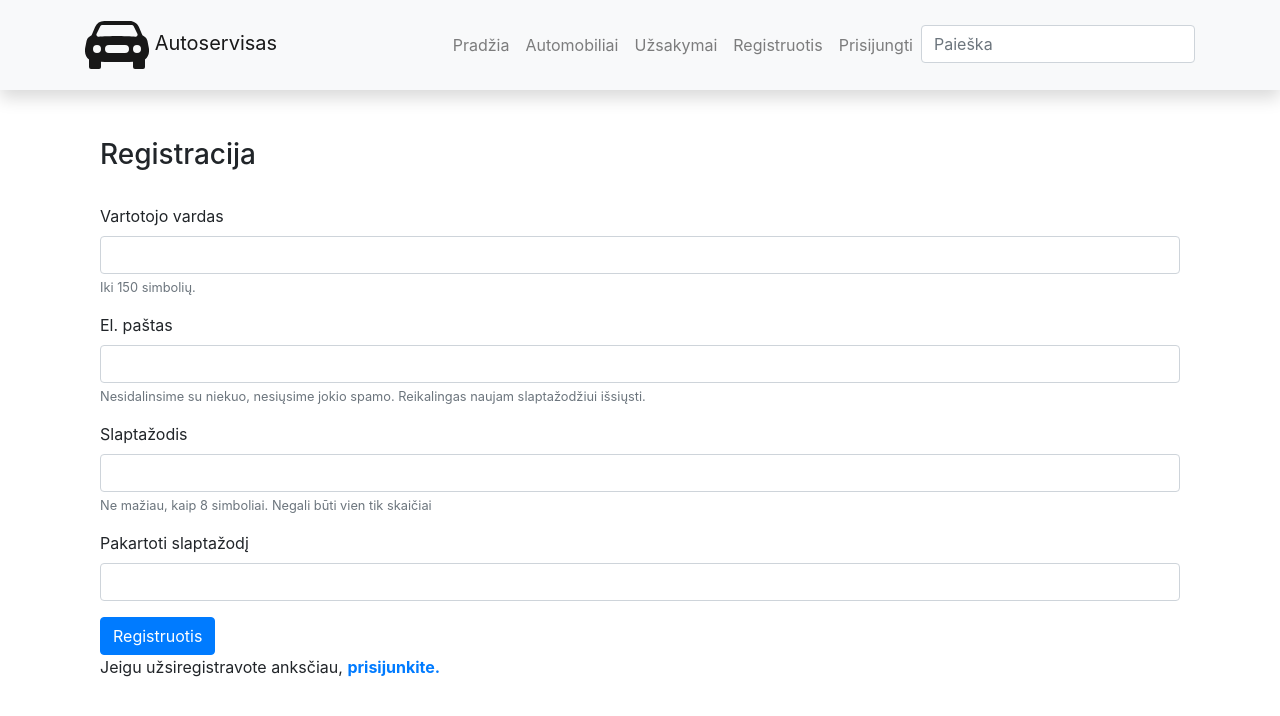
After one commit to DonatasNoreika/autoservice_2023_pavasaris, a Django app: page /autoservice/register/ in a window 1280 px wide. The commit adds this page. Shown: the top 716 px of the page. Run offline with Django 4.2, Linux system fonts and the light colour scheme; some libraries are stand-ins or nearby versions.

Commit message:
9: +Pridėta registracija

```diff
--- a/mysite/autoservice/templates/base.html
+++ b/mysite/autoservice/templates/base.html
@@ -47,6 +47,7 @@
                 <li class="nav-item"><a class="nav-link" href="{% url 'myorders' %}">Mano užsakymai</a></li>
                 <li class="nav-item"><a class="nav-link" href="{% url 'logout' %}">Atsijungti</a></li>
                 {% else %}
+                <li class="nav-item"><a class="nav-link" href="{% url 'register' %}">Registruotis</a></li>
                 <li class="nav-item"><a class="nav-link" href="{% url 'login' %}">Prisijungti</a></li>
                 {% endif %}
                 <li>
@@ -58,7 +59,16 @@
         </div>
     </div>
 </nav>
+
 <div class="container">
+    {% if messages %}
+    {% for message in messages %}
+    <div class="alert alert-{% if message.tags == 'error' %}danger{% elif message.tags == 'info' %}success{% endif %}" role="alert">
+        {{ message }}
+    </div>
+    {% endfor %}
+    {% endif %}
+
     {% block "content" %}{% endblock %}
 </div>
 
--- /dev/null
+++ b/mysite/autoservice/templates/registration/register.html
@@ -0,0 +1,37 @@
+{% extends "base.html" %}
+
+{% block "title" %}Registracija{% endblock %}
+
+{% block "content" %}
+
+    <div class="container register">
+        <h3>Registracija</h3><br/>
+        <form method="post">
+            {% csrf_token %}
+            <div class="form-group">
+                <label for="username">Vartotojo vardas</label>
+                <input name="username" type="text" class="form-control" id="username" aria-describedby="usernameHelp">
+                <small id="usernameHelp" class="form-text text-muted">Iki 150 simbolių.</small>
+            </div>
+            <div class="form-group">
+                <label for="exampleInputEmail1">El. paštas</label>
+                <input name="email" type="email" class="form-control" id="exampleInputEmail1" aria-describedby="emailHelp">
+                <small id="emailHelp" class="form-text text-muted">Nesidalinsime su niekuo, nesiųsime jokio spamo.
+                    Reikalingas naujam slaptažodžiui išsiųsti. </small>
+            </div>
+            <div class="form-group">
+                <label for="password">Slaptažodis</label>
+                <input name="password" type="password" class="form-control" id="password" aria-describedby="pwdHelp">
+                <small id="pwdHelp" class="form-text text-muted">Ne mažiau, kaip 8 simboliai. Negali būti vien tik
+                    skaičiai</small>
+            </div>
+            <div class="form-group">
+                <label for="password2">Pakartoti slaptažodį</label>
+                <input name="password2" type="password" class="form-control" id="password2" aria-describedby="pwd2Help">
+            </div>
+            <button type="submit" class="btn btn-primary register-button">Registruotis</button>
+        </form>
+        <p>Jeigu užsiregistravote anksčiau, <a href="{% url 'login' %}"><strong>prisijunkite.</strong></a></p>
+    </div>
+
+{% endblock %}
--- a/mysite/autoservice/urls.py
+++ b/mysite/autoservice/urls.py
@@ -10,4 +10,5 @@ urlpatterns = [
     path('orders/<int:pk>', views.OrderDetailView.as_view(), name="order"),
     path('search/', views.search, name='search'),
     path('myorders/', views.MyOrderListView.as_view(), name='myorders'),
+    path('register/', views.register, name='register'),
 ]
--- a/mysite/autoservice/views.py
+++ b/mysite/autoservice/views.py
@@ -1,9 +1,11 @@
-from django.shortcuts import render, get_object_or_404
+from django.shortcuts import render, get_object_or_404, redirect
 from .models import Service, Order, Vehicle
 from django.views import generic
 from django.core.paginator import Paginator
 from django.db.models import Q
-
+from django.contrib.auth.forms import User
+from django.views.decorators.csrf import csrf_protect
+from django.contrib import messages
 
 def search(request):
     query = request.GET.get('query')
@@ -62,3 +64,34 @@ class MyOrderListView(generic.ListView):
 
     def get_queryset(self):
         return Order.objects.filter(client=self.request.user)
+
+
+
+@csrf_protect
+def register(request):
+    if request.method == "POST":
+        # pasiimame reikšmes iš registracijos formos
+        username = request.POST['username']
+        email = request.POST['email']
+        password = request.POST['password']
+        password2 = request.POST['password2']
+        # tikriname, ar sutampa slaptažodžiai
+        if password == password2:
+            # tikriname, ar neužimtas username
+            if User.objects.filter(username=username).exists():
+                messages.error(request, f'Vartotojo vardas {username} užimtas!')
+                return redirect('register')
+            else:
+                # tikriname, ar nėra tokio pat email
+                if User.objects.filter(email=email).exists():
+                    messages.error(request, f'Vartotojas su el. paštu {email} jau užregistruotas!')
+                    return redirect('register')
+                else:
+                    # jeigu viskas tvarkoje, sukuriame naują vartotoją
+                    User.objects.create_user(username=username, email=email, password=password)
+                    messages.info(request, f'Vartotojas {username} užregistruotas!')
+                    return redirect('login')
+        else:
+            messages.error(request, 'Slaptažodžiai nesutampa!')
+            return redirect('register')
+    return render(request, 'registration/register.html')
```
